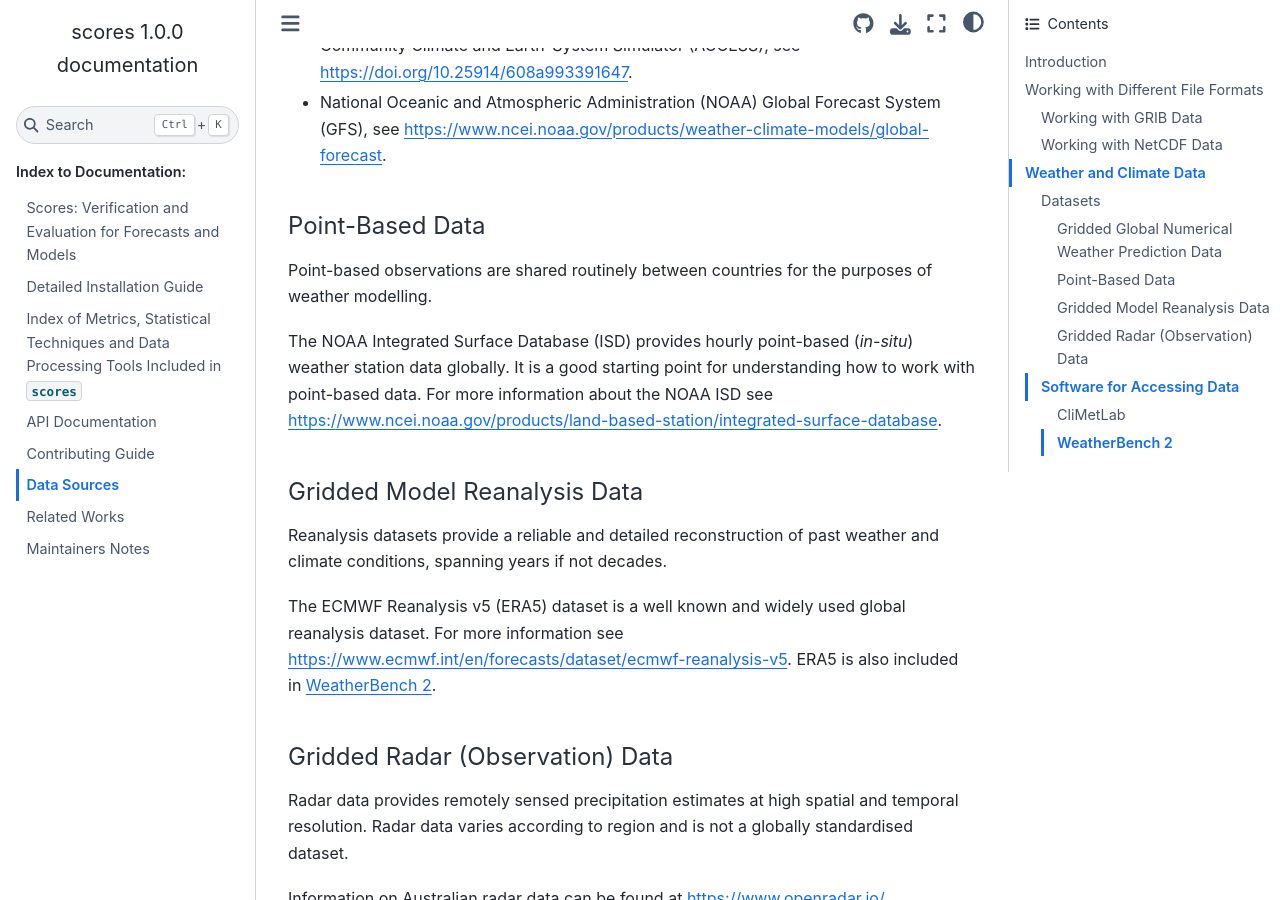
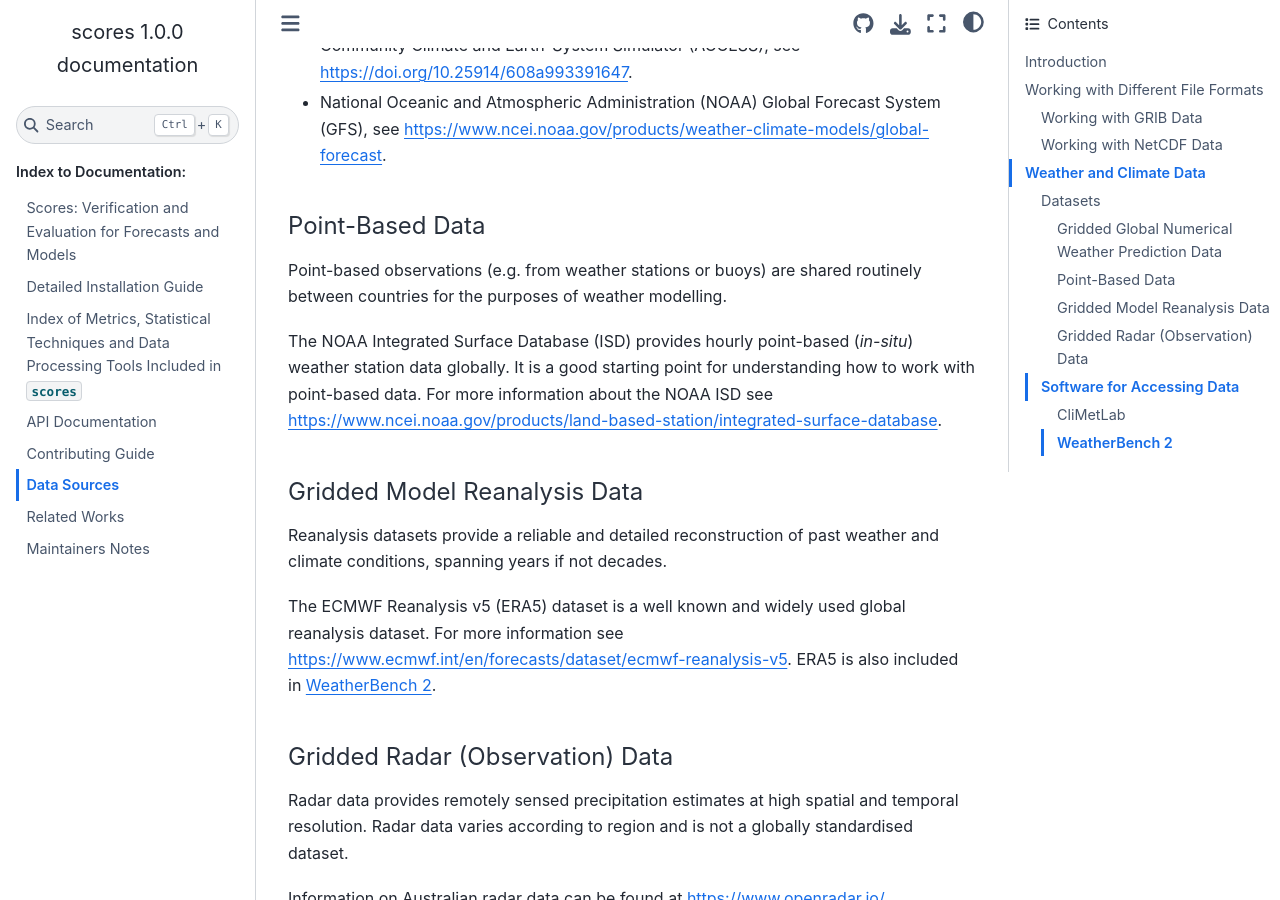
Before and after one commit to nci/scores, a Sphinx documentation site: the page built from docs/data.md, in a window 1280 px wide and 900 px high, scrolled down 1403 px. Built offline with Sphinx 7.4.7 and the Sphinx Book theme 1.1.4, drawn with Linux system fonts in a browser that asks for light colours; pages that are not in the unit, such as notebooks, are missing from menus.

Commit message:
Add further description of point-based observations

```diff
--- a/docs/data.md
+++ b/docs/data.md
@@ -39,7 +39,7 @@ Archived datasets are available for:
 
 #### Point-Based Data
 
-Point-based observations are shared routinely between countries for the purposes of weather modelling.
+Point-based observations (e.g. from weather stations or buoys) are shared routinely between countries for the purposes of weather modelling.
 
 The NOAA Integrated Surface Database (ISD) provides hourly point-based (*in-situ*) weather station data globally. It is a good starting point for understanding how to work with point-based data. For more information about the NOAA ISD see [https://www.ncei.noaa.gov/products/land-based-station/integrated-surface-database](https://www.ncei.noaa.gov/products/land-based-station/integrated-surface-database).
 
```
